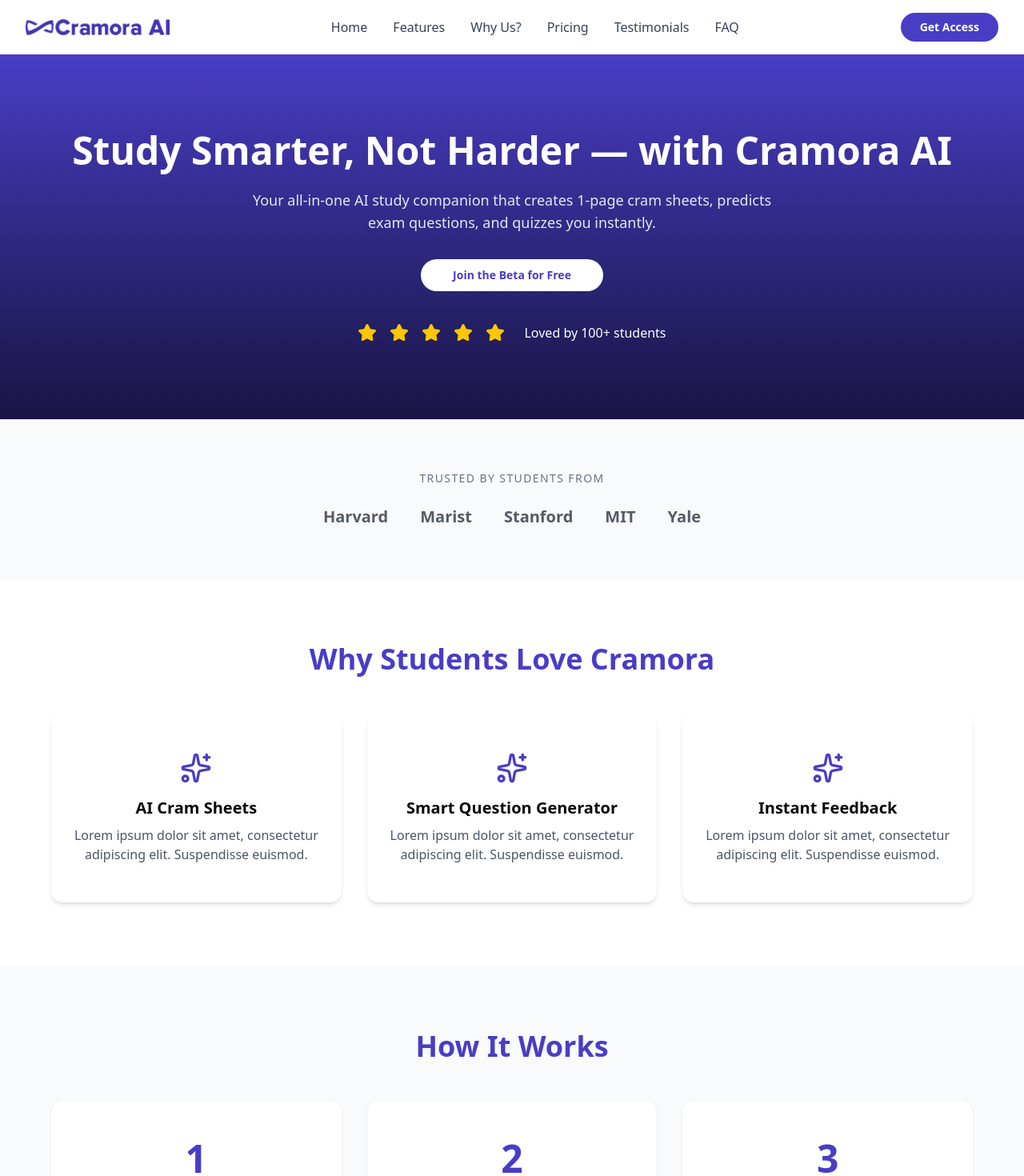
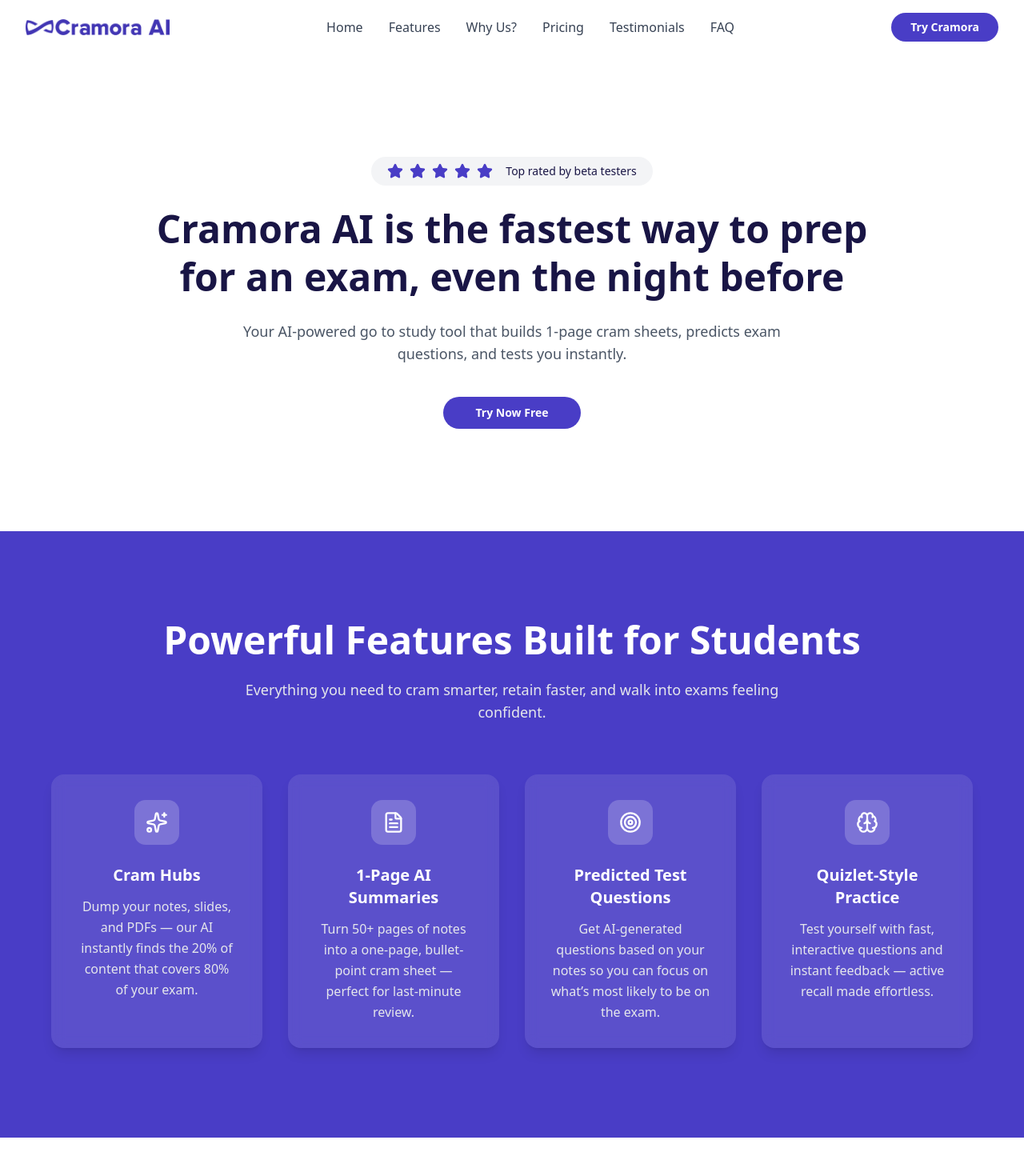
Before and after one commit to PedroGuitian/cramora-landing-page, a Next.js app in the folder cramora-landing/: page / in a window 1280 px wide. Shown: the top 1470 px of the page at 80% size. Built offline with nearby package versions, Linux system fonts and the light colour scheme.

Commit message:
Added feature section

```diff
--- a/cramora-landing/src/app/page.tsx
+++ b/cramora-landing/src/app/page.tsx
@@ -3,7 +3,7 @@
 import { motion } from 'framer-motion';
 import { Button } from '@/components/ui/button';
 import { Card, CardContent } from '@/components/ui/card';
-import { Check, Star, Sparkles } from 'lucide-react';
+import { Check, Star, Sparkles, FileText, Target, Brain } from 'lucide-react';
 
 export default function LandingPage() {
   return (
@@ -43,36 +43,112 @@
 
         {/* CTA Button */}
         <Button className="bg-[#493dc6] hover:bg-[#4438b9] text-white rounded-full px-6 py-2 font-semibold">
-          Get Access
+          Try Cramora
         </Button>
       </nav>
 
       {/* Hero Section */}
-      <section className="text-center py-24 px-6 bg-gradient-to-b from-[#493dc6] to-[#191545] text-white">
-        <motion.h1 initial={{ opacity: 0, y: -20 }} animate={{ opacity: 1, y: 0 }} transition={{ duration: 0.8 }} className="text-5xl font-bold mb-6">
-          Study Smarter, Not Harder — with Cramora AI
+      <section
+        id="home"
+        className="text-center py-32 px-6 bg-white text-[#191545]"
+      >
+        {/* Rating Badge */}
+        <div className="inline-flex items-center gap-2 bg-gray-100 rounded-full px-5 py-2 mb-6">
+          {[1, 2, 3, 4, 5].map((i) => (
+            <Star
+              key={i}
+              className="w-5 h-5 text-[#493DC6] fill-[#493DC6]"
+            />
+          ))}
+          <span className="ml-2 text-sm font-medium text-[#191545]">
+            Top rated by beta testers
+          </span>
+        </div>
+
+        {/* Headline */}
+        <motion.h1
+          initial={{ opacity: 0, y: -20 }}
+          animate={{ opacity: 1, y: 0 }}
+          transition={{ duration: 0.8 }}
+          className="text-5xl md:text-5xl font-bold mb-6 leading-tight max-w-4xl mx-auto"
+        >
+          Cramora AI is the fastest way to prep for an exam, even the night before
         </motion.h1>
-        <p className="max-w-2xl mx-auto mb-8 text-lg text-gray-200">
-          Your all-in-one AI study companion that creates 1-page cram sheets, predicts exam questions, and quizzes you instantly.
+
+        {/* Subtext */}
+        <p className="max-w-2xl mx-auto mb-10 text-lg text-gray-600">
+          Your AI-powered go to study tool that builds 1-page cram sheets,
+          predicts exam questions, and tests you instantly.
         </p>
-        <Button size="lg" className="bg-white text-[#493dc6] font-semibold rounded-full px-10 py-4 hover:bg-gray-100">
-          Join the Beta for Free
+
+        {/* CTA Button */}
+        <Button
+          size="lg"
+          className="bg-[#493DC6] hover:bg-[#4438b9] text-white font-semibold rounded-full px-10 py-4 transition-colors duration-200"
+        >
+          Try Now Free
         </Button>
-        <div className="flex justify-center mt-10 space-x-4">
-          {[1, 2, 3, 4, 5].map(i => <Star key={i} className="text-yellow-400 fill-yellow-400" />)}
-          <p className="ml-2">Loved by 100+ students</p>
+      </section>
+
+
+      {/* Features Section */}
+      <section id="features" className="py-28 px-6 bg-[#493DC6] text-white text-center">
+        <div className="max-w-6xl mx-auto">
+          <h2 className="text-5xl font-bold mb-6">Powerful Features Built for Students</h2>
+          <p className="text-gray-200 mb-16 max-w-2xl mx-auto text-lg">
+            Everything you need to cram smarter, retain faster, and walk into exams feeling confident.
+          </p>
+
+          <div className="grid md:grid-cols-2 lg:grid-cols-4 gap-8">
+            {/* Feature 1 – Cram Hubs */}
+            <div className="bg-white/10 rounded-2xl p-8 backdrop-blur-sm hover:-translate-y-2 hover:bg-white/15 transition-all duration-300 shadow-lg">
+              <div className="flex justify-center items-center w-14 h-14 bg-white/20 rounded-xl mx-auto mb-6">
+                <Sparkles className="text-white w-7 h-7" />
+              </div>
+              <h3 className="text-xl font-semibold mb-3">Cram Hubs</h3>
+              <p className="text-base text-gray-200 leading-relaxed">
+                Dump your notes, slides, and PDFs — our AI instantly finds the 20% of content that covers 80% of your exam.
+              </p>
+            </div>
+
+            {/* Feature 2 – 1-Page AI Summaries */}
+            <div className="bg-white/10 rounded-2xl p-8 backdrop-blur-sm hover:-translate-y-2 hover:bg-white/15 transition-all duration-300 shadow-lg">
+              <div className="flex justify-center items-center w-14 h-14 bg-white/20 rounded-xl mx-auto mb-6">
+                <FileText className="text-white w-7 h-7" />
+              </div>
+              <h3 className="text-xl font-semibold mb-3">1-Page AI Summaries</h3>
+              <p className="text-base text-gray-200 leading-relaxed">
+                Turn 50+ pages of notes into a one-page, bullet-point cram sheet — perfect for last-minute review.
+              </p>
+            </div>
+
+            {/* Feature 3 – Predicted Test Questions */}
+            <div className="bg-white/10 rounded-2xl p-8 backdrop-blur-sm hover:-translate-y-2 hover:bg-white/15 transition-all duration-300 shadow-lg">
+              <div className="flex justify-center items-center w-14 h-14 bg-white/20 rounded-xl mx-auto mb-6">
+                <Target className="text-white w-7 h-7" />
+              </div>
+              <h3 className="text-xl font-semibold mb-3">Predicted Test Questions</h3>
+              <p className="text-base text-gray-200 leading-relaxed">
+                Get AI-generated questions based on your notes so you can focus on what’s most likely to be on the exam.
+              </p>
+            </div>
+
+            {/* Feature 4 – Quizlet-Style Practice */}
+            <div className="bg-white/10 rounded-2xl p-8 backdrop-blur-sm hover:-translate-y-2 hover:bg-white/15 transition-all duration-300 shadow-lg">
+              <div className="flex justify-center items-center w-14 h-14 bg-white/20 rounded-xl mx-auto mb-6">
+                <Brain className="text-white w-7 h-7" />
+              </div>
+              <h3 className="text-xl font-semibold mb-3">Quizlet-Style Practice</h3>
+              <p className="text-base text-gray-200 leading-relaxed">
+                Test yourself with fast, interactive questions and instant feedback — active recall made effortless.
+              </p>
+            </div>
+          </div>
         </div>
       </section>
 
-      {/* Partners Section */}
-      <section className="py-16 text-center bg-gray-50">
-        <p className="uppercase text-sm tracking-widest text-gray-500 mb-6">Trusted by Students From</p>
-        <div className="flex flex-wrap justify-center gap-10 opacity-70">
-          {['Harvard', 'Marist', 'Stanford', 'MIT', 'Yale'].map(uni => (
-            <span key={uni} className="text-xl font-semibold">{uni}</span>
-          ))}
-        </div>
-      </section>
+
+
 
       {/* Benefits Section */}
       <section id="benefits" className="py-20 px-6 text-center">
```
